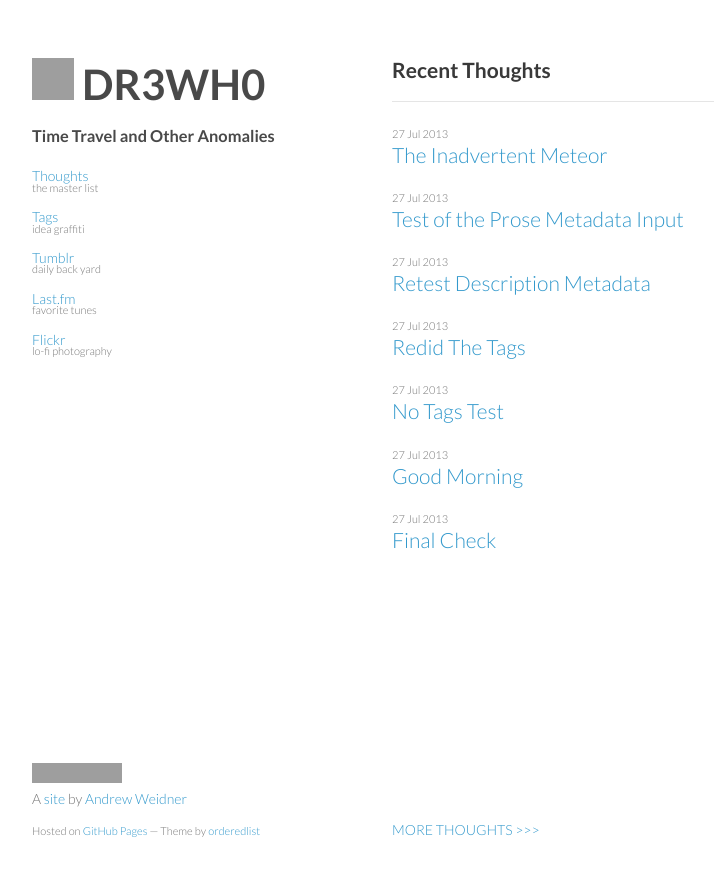
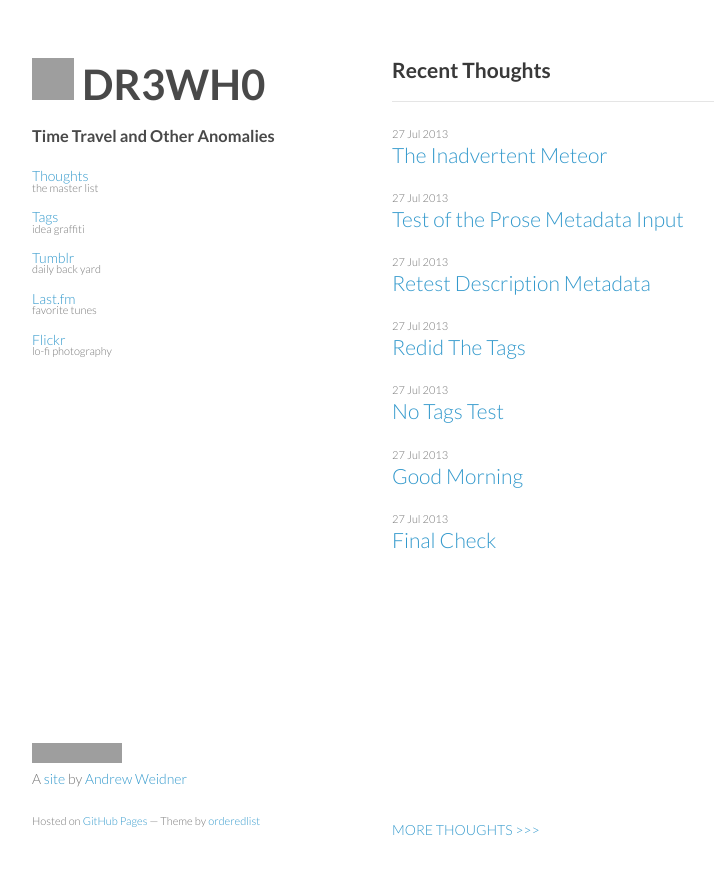
Before and after one commit to drewhop/drewhop.github.io, a Jekyll site: the page built from index.html, in a window 1280 px wide. Shown: the top 876 px of the page, without its empty margins (178-892 px from the left). Built offline with Jekyll 4.4.1, drawn with Linux system fonts in a browser that asks for light colours; Markdown is read by kramdown in place of the engine named in the settings; comment, search, counter and statistics services are not loaded; grey boxes are pictures that could not be loaded.

Commit message:
Update styles.css

```diff
--- a/stylesheets/styles.css
+++ b/stylesheets/styles.css
@@ -18,7 +18,7 @@
 }
 
 p {
-  margin:0 0 10px;
+  margin:0 0 20px;
 }
 
 ul, ol, table, pre, dl {
@@ -121,6 +121,10 @@
 header h1 a {
   color: #494949;
   font-weight: bold;
+}
+
+header p.view {
+  margin:0 0 10px;
 }
 
 header ul {
```
